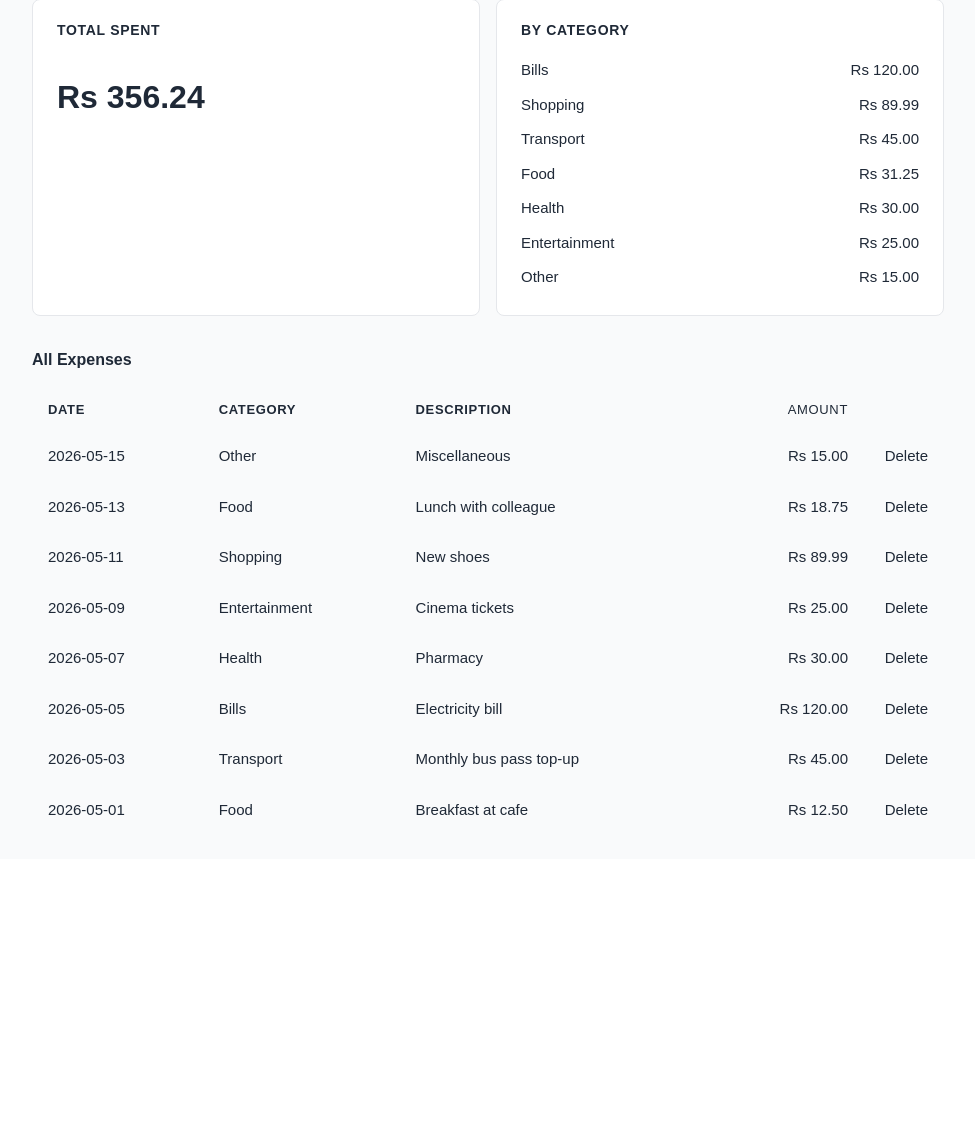
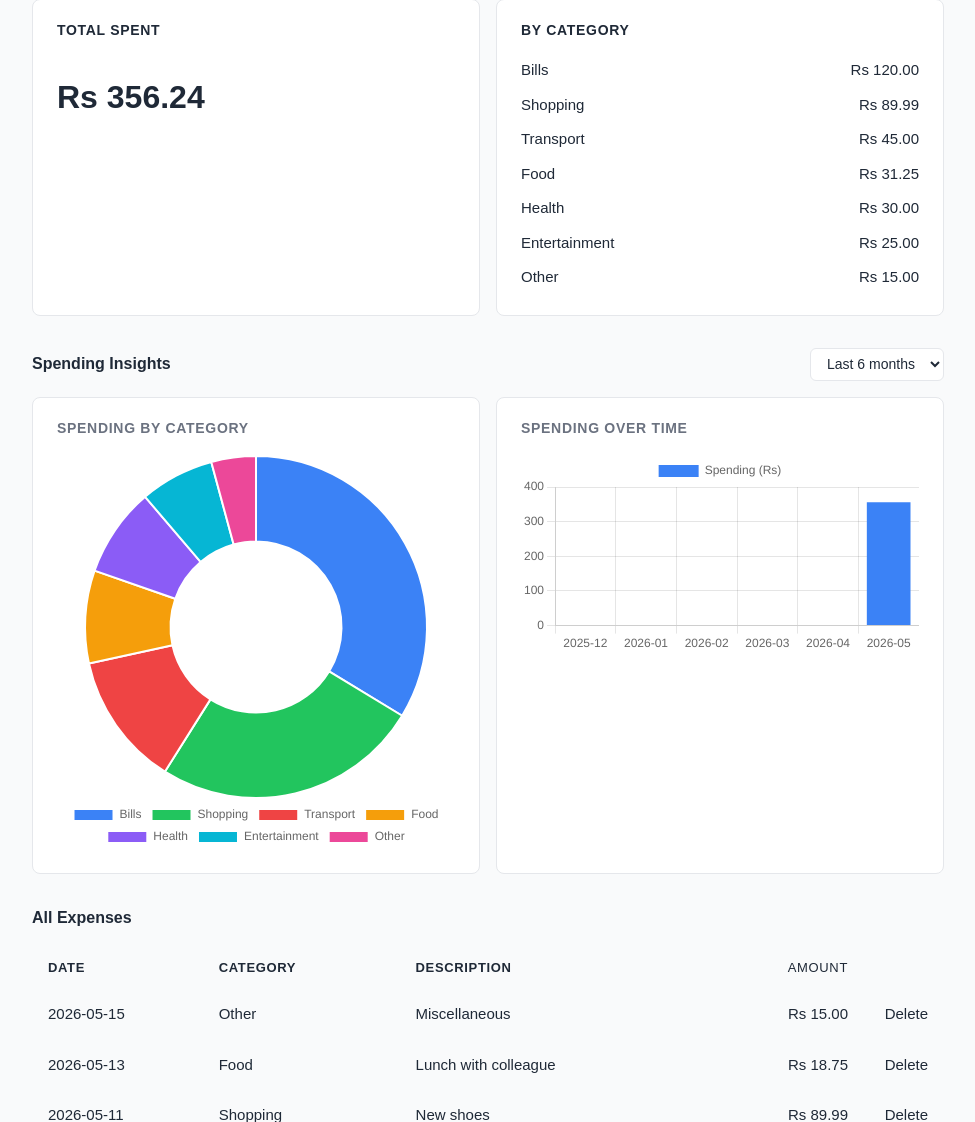
Before and after one commit to Yousufbhatti1801/Expense-Tracker, a Flask app: page /dashboard in a window 1280 px wide. Shown: the part 173-1295 px from the top of the page, without its empty margins (152-1127 px from the left). Before the commit the page ends 988 px from the top, so only its background shows below. Run offline with Flask 3, Linux system fonts and the light colour scheme; the visitor is signed in with stand-in values (Sample User, id 1); data comes from the database, SQL or seed files in the repository.

Commit message:
Dasboard ui charts added

```diff
--- a/app.py
+++ b/app.py
@@ -1,8 +1,8 @@
 import functools
 from datetime import datetime
-from flask import Flask, render_template, redirect, url_for, request, session, flash
+from flask import Flask, render_template, redirect, url_for, request, session, flash, jsonify
 from werkzeug.security import generate_password_hash, check_password_hash
-from database.db import init_db, seed_db, get_user_by_email, create_user, get_expenses_by_user, get_expense_summary, add_expense, delete_expense
+from database.db import init_db, seed_db, get_user_by_email, create_user, get_expenses_by_user, get_expense_summary, add_expense, delete_expense, get_category_summary_by_range, get_period_summary_by_range
 
 app = Flask(__name__)
 app.secret_key = 'dev-secret-key'  # TODO: load from env var in production
@@ -140,6 +140,23 @@ def delete_expense_view(expense_id):
     return redirect(url_for('dashboard'))
 
 
+@app.route('/api/expenses/summary')
+@login_required
+def expenses_summary_api():
+    VALID_RANGES = {'yesterday', 'weekly', '1month', '6months'}
+    range_filter = request.args.get('range', '6months')
+    if range_filter not in VALID_RANGES:
+        range_filter = '6months'
+    user_id = session['user_id']
+    by_category = get_category_summary_by_range(user_id, range_filter)
+    by_period = get_period_summary_by_range(user_id, range_filter)
+    return jsonify({
+        'selected_range': range_filter,
+        'by_category': by_category,
+        'by_period': by_period,
+    })
+
+
 @app.route('/logout')
 def logout():
     session.clear()
--- a/database/db.py
+++ b/database/db.py
@@ -1,5 +1,6 @@
 import sqlite3
 import os
+from datetime import date, timedelta
 from werkzeug.security import generate_password_hash
 
 DB_PATH = os.path.join(os.path.dirname(__file__), '..', 'spendly.db')
@@ -132,3 +133,82 @@ def delete_expense(expense_id, user_id):
     conn.commit()
     conn.close()
     return cursor.rowcount > 0
+
+
+def get_category_summary_by_range(user_id, range_filter):
+    today = date.today()
+    if range_filter == 'yesterday':
+        start = (today - timedelta(days=1)).isoformat()
+        conn = get_db()
+        rows = conn.execute(
+            'SELECT category, COALESCE(SUM(amount), 0) AS total '
+            'FROM expenses WHERE user_id = ? AND date = ? '
+            'GROUP BY category ORDER BY total DESC',
+            (user_id, start)
+        ).fetchall()
+    else:
+        if range_filter == 'weekly':
+            start = (today - timedelta(days=6)).isoformat()
+        elif range_filter == '1month':
+            start = (today - timedelta(days=29)).isoformat()
+        else:  # 6months
+            year = today.year
+            month = today.month - 5
+            if month <= 0:
+                month += 12
+                year -= 1
+            start = date(year, month, 1).isoformat()
+        conn = get_db()
+        rows = conn.execute(
+            'SELECT category, COALESCE(SUM(amount), 0) AS total '
+            'FROM expenses WHERE user_id = ? AND date >= ? '
+            'GROUP BY category ORDER BY total DESC',
+            (user_id, start)
+        ).fetchall()
+    conn.close()
+    return [{'category': r['category'], 'total': r['total']} for r in rows]
+
+
+def get_period_summary_by_range(user_id, range_filter):
+    today = date.today()
+
+    if range_filter == 'yesterday':
+        labels = [(today - timedelta(days=1)).isoformat()]
+        group_expr = "strftime('%Y-%m-%d', date)"
+        param = (today - timedelta(days=1)).isoformat()
+        date_clause = 'date = ?'
+    elif range_filter == 'weekly':
+        labels = [(today - timedelta(days=i)).isoformat() for i in range(6, -1, -1)]
+        group_expr = "strftime('%Y-%m-%d', date)"
+        param = (today - timedelta(days=6)).isoformat()
+        date_clause = 'date >= ?'
+    elif range_filter == '1month':
+        labels = [(today - timedelta(days=i)).isoformat() for i in range(29, -1, -1)]
+        group_expr = "strftime('%Y-%m-%d', date)"
+        param = (today - timedelta(days=29)).isoformat()
+        date_clause = 'date >= ?'
+    else:  # 6months
+        month_labels = []
+        y, m = today.year, today.month
+        for _ in range(6):
+            month_labels.append(f'{y:04d}-{m:02d}')
+            m -= 1
+            if m == 0:
+                m = 12
+                y -= 1
+        labels = list(reversed(month_labels))
+        group_expr = "strftime('%Y-%m', date)"
+        param = date(int(labels[0][:4]), int(labels[0][5:7]), 1).isoformat()
+        date_clause = 'date >= ?'
+
+    conn = get_db()
+    rows = conn.execute(
+        f'SELECT {group_expr} AS label, COALESCE(SUM(amount), 0) AS total '
+        f'FROM expenses WHERE user_id = ? AND {date_clause} '
+        f'GROUP BY label ORDER BY label ASC',
+        (user_id, param)
+    ).fetchall()
+    conn.close()
+
+    db_map = {r['label']: r['total'] for r in rows}
+    return [{'label': lbl, 'total': db_map.get(lbl, 0)} for lbl in labels]
--- a/static/css/dashboard.css
+++ b/static/css/dashboard.css
@@ -154,3 +154,74 @@
         font-size: 0.875rem;
     }
 }
+
+/* ── Charts ── */
+.dashboard-charts {
+    margin-bottom: 2rem;
+}
+
+.charts-header {
+    display: flex;
+    justify-content: space-between;
+    align-items: center;
+    margin-bottom: 1rem;
+}
+
+.charts-header h2 {
+    font-size: 1rem;
+    font-weight: 600;
+    color: var(--color-text-primary);
+    margin: 0;
+}
+
+.charts-header select {
+    padding: 0.4rem 0.75rem;
+    border: 1px solid var(--color-border);
+    border-radius: 6px;
+    background: var(--color-surface);
+    color: var(--color-text-primary);
+    font-size: 0.875rem;
+    cursor: pointer;
+    outline: none;
+}
+
+.charts-header select:focus {
+    border-color: var(--color-primary);
+    box-shadow: 0 0 0 3px rgba(59, 130, 246, 0.15);
+}
+
+.charts-grid {
+    display: grid;
+    grid-template-columns: 1fr 1fr;
+    gap: 1rem;
+}
+
+.chart-card {
+    background: var(--color-surface);
+    border: 1px solid var(--color-border);
+    border-radius: 8px;
+    padding: 1.25rem 1.5rem;
+}
+
+.chart-card h3 {
+    font-size: 0.875rem;
+    font-weight: 600;
+    text-transform: uppercase;
+    letter-spacing: 0.05em;
+    color: var(--color-text-secondary);
+    margin: 0 0 1rem;
+}
+
+.chart-empty-state {
+    text-align: center;
+    color: var(--color-text-secondary);
+    font-size: 0.9rem;
+    margin: 2rem 0;
+    display: none;
+}
+
+@media (max-width: 640px) {
+    .charts-grid {
+        grid-template-columns: 1fr;
+    }
+}
--- a/templates/dashboard.html
+++ b/templates/dashboard.html
@@ -33,6 +33,30 @@
             {% endif %}
         </div>
     </div>
+
+    <section class="dashboard-charts">
+        <div class="charts-header">
+            <h2>Spending Insights</h2>
+            <select id="chart-range-filter">
+                <option value="6months">Last 6 months</option>
+                <option value="1month">Last 1 month</option>
+                <option value="weekly">Last 7 days</option>
+                <option value="yesterday">Yesterday</option>
+            </select>
+        </div>
+        <div class="charts-grid">
+            <div class="chart-card">
+                <h3>Spending by Category</h3>
+                <canvas id="category-chart"></canvas>
+                <p class="chart-empty-state" id="category-empty-state">No data yet</p>
+            </div>
+            <div class="chart-card">
+                <h3>Spending Over Time</h3>
+                <canvas id="period-chart"></canvas>
+                <p class="chart-empty-state" id="period-empty-state">No data yet</p>
+            </div>
+        </div>
+    </section>
 
     <p class="section-title">All Expenses</p>
 
@@ -73,4 +97,88 @@
     {% endif %}
 
 </div>
+
+<script src="https://cdn.jsdelivr.net/npm/chart.js@4/dist/chart.umd.min.js"></script>
+<script>
+    const cssVars = getComputedStyle(document.documentElement);
+    const CHART_COLORS = [
+        cssVars.getPropertyValue('--color-primary').trim(),
+        cssVars.getPropertyValue('--color-success').trim(),
+        cssVars.getPropertyValue('--color-danger').trim(),
+        '#f59e0b',
+        '#8b5cf6',
+        '#06b6d4',
+        '#ec4899',
+    ];
+
+    let categoryChart = null;
+    let periodChart = null;
+
+    function renderCharts(data) {
+        const catCanvas = document.getElementById('category-chart');
+        const catEmpty = document.getElementById('category-empty-state');
+        if (categoryChart) { categoryChart.destroy(); categoryChart = null; }
+
+        if (!data.by_category.length) {
+            catCanvas.style.display = 'none';
+            catEmpty.style.display = 'block';
+        } else {
+            catCanvas.style.display = 'block';
+            catEmpty.style.display = 'none';
+            categoryChart = new Chart(catCanvas, {
+                type: 'doughnut',
+                data: {
+                    labels: data.by_category.map(r => r.category),
+                    datasets: [{
+                        data: data.by_category.map(r => r.total),
+                        backgroundColor: CHART_COLORS,
+                    }]
+                },
+                options: {
+                    responsive: true,
+                    plugins: { legend: { position: 'bottom' } }
+                }
+            });
+        }
+
+        const perCanvas = document.getElementById('period-chart');
+        const perEmpty = document.getElementById('period-empty-state');
+        if (periodChart) { periodChart.destroy(); periodChart = null; }
+
+        const hasData = data.by_period.some(r => r.total > 0);
+        if (!hasData) {
+            perCanvas.style.display = 'none';
+            perEmpty.style.display = 'block';
+        } else {
+            perCanvas.style.display = 'block';
+            perEmpty.style.display = 'none';
+            periodChart = new Chart(perCanvas, {
+                type: 'bar',
+                data: {
+                    labels: data.by_period.map(r => r.label),
+                    datasets: [{
+                        label: 'Spending (Rs)',
+                        data: data.by_period.map(r => r.total),
+                        backgroundColor: cssVars.getPropertyValue('--color-primary').trim(),
+                    }]
+                },
+                options: {
+                    responsive: true,
+                    scales: { y: { beginAtZero: true } }
+                }
+            });
+        }
+    }
+
+    function fetchAndRender(range) {
+        fetch('/api/expenses/summary?range=' + encodeURIComponent(range))
+            .then(r => r.json())
+            .then(renderCharts);
+    }
+
+    document.getElementById('chart-range-filter')
+        .addEventListener('change', function(e) { fetchAndRender(e.target.value); });
+
+    fetchAndRender('6months');
+</script>
 {% endblock %}
```
Also changed, not shown: .claude/specs/08-dashboard-ui-charts.md (added).
